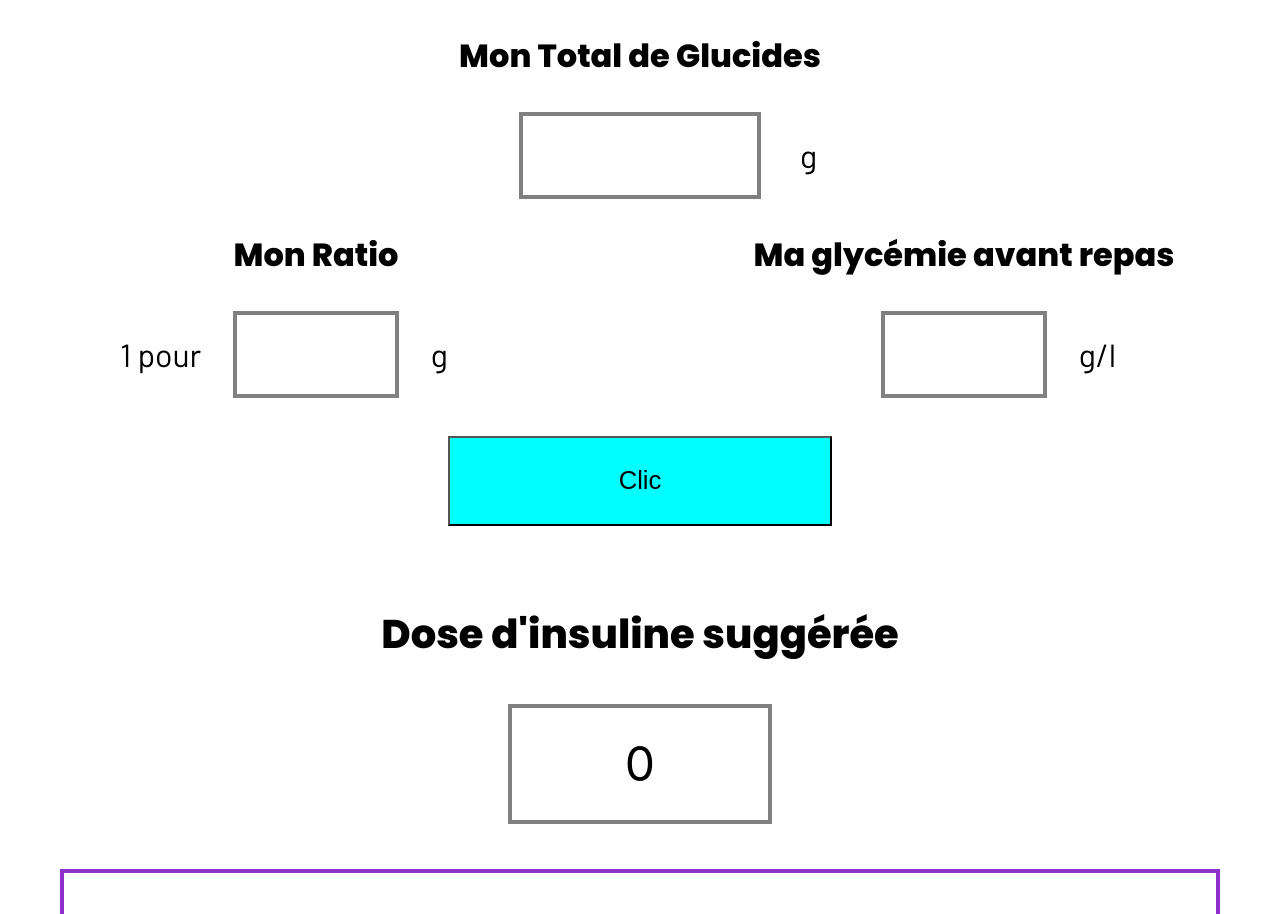
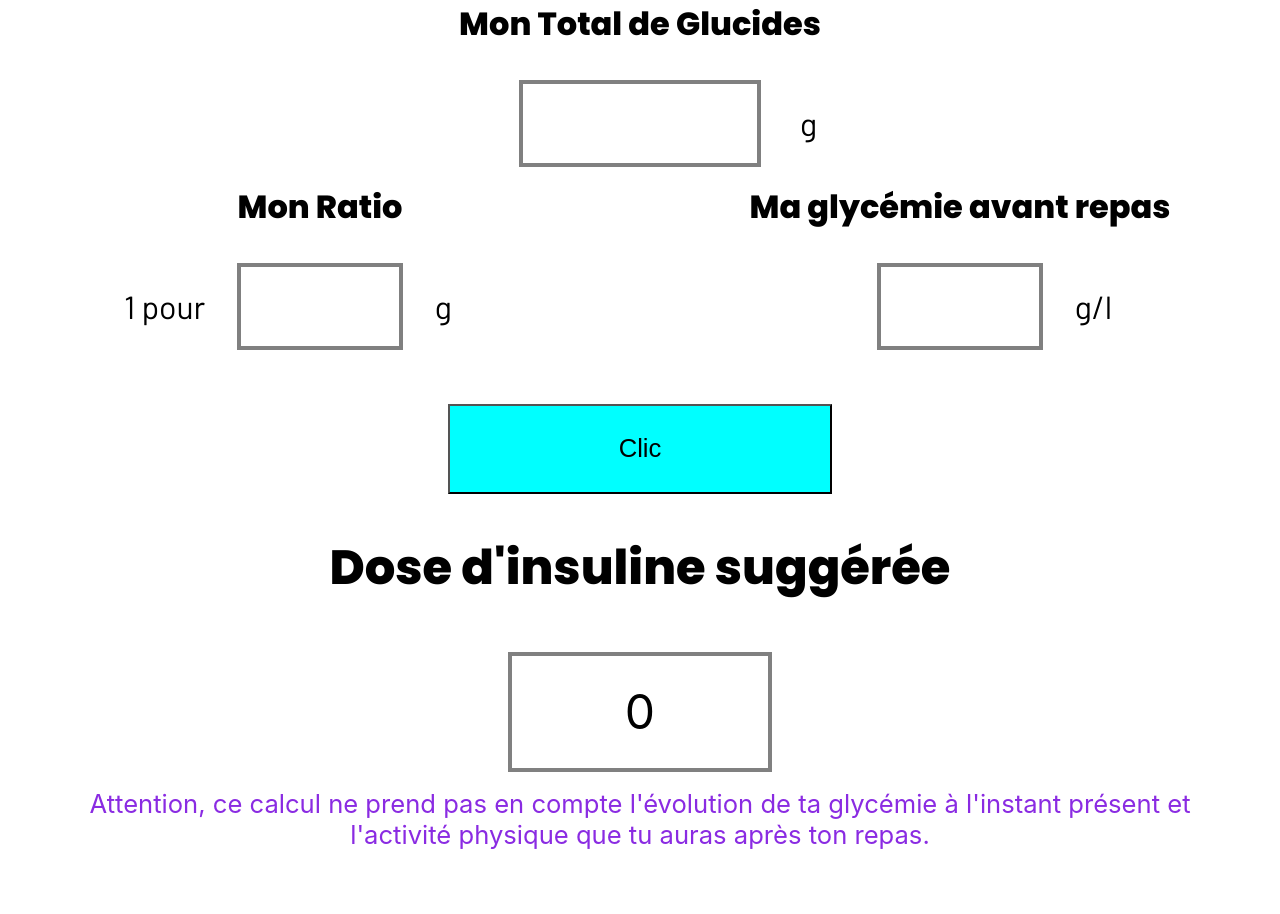
Before and after one commit to WildCodeSchool/Paris-0919-P2-Diabete, a React (Create React App) app in the folder ohmyg/: page / in a window 1280 px wide. Shown: the top 914 px of the page. After the commit the page ends 892 px from the top, so only its background shows below. Built offline with nearby package versions, Linux system fonts and the light colour scheme.

Commit message:
mofication of margin on p and the border of warning Calcul

```diff
--- a/ohmyg/src/components/pages/calculation/InsulinCalculation.css
+++ b/ohmyg/src/components/pages/calculation/InsulinCalculation.css
@@ -4,7 +4,9 @@
 
 
 /* Page structure */
-
+p{
+    margin-top: 0;
+}
 
 .insulinCalculationContainer {
     display: grid;
@@ -16,7 +18,7 @@
     display: grid;
     grid-template-columns: 1fr 1fr;
     grid-template-rows: 1fr;
-    grid-column-gap: 1em;
+    /* grid-column-gap: 0em; */
 
 }
 
@@ -31,6 +33,7 @@
     grid-template-columns: 1fr 1fr 1fr;
     grid-template-areas: "label input unit";
     margin: auto;
+    margin-bottom: 1em;
 }
 
 .totalGlucides .inputAndLabels {
@@ -101,7 +104,7 @@ label {
 }
 
 #totalTitle {
-    font-size : 2em;
+    font-size : 1.5em;
     font-family: "Poppins", sans-serif;
     font-weight: 800;
 }
@@ -148,9 +151,10 @@ button{
 }
 
 .warningCalcul{
-    font-size: 1.4em;
-    border: 4px solid #8c31c9;
-    margin: 2em auto 2em auto;
+    font-size: 1.0em;
+    color: blueviolet;
+    /* border: 4px solid #8c31c9; */
+    margin: 1em auto 1em auto;
     width: 90%;
 }
 
@@ -167,7 +171,7 @@ button{
     }
 
     #totalTitle {
-        font-size : 2.5em;
+        font-size : 3em;
 
     }
 
--- a/ohmyg/src/components/pages/calculation/InsulinCalculation.js
+++ b/ohmyg/src/components/pages/calculation/InsulinCalculation.js
@@ -161,7 +161,7 @@ class InsulinCalculation extends Component {
         </div>
 
         <div className="warningCalcul">
-          <p>Attention, ce calcul ne prend pas en compte l'évolution de ta glycémie à cet instant et l'activité physique que tu auras après ton repas.</p>
+          <p>Attention, ce calcul ne prend pas en compte l'évolution de ta glycémie à l'instant présent et l'activité physique que tu auras après ton repas.</p>
         </div>
 
       </div>
```
